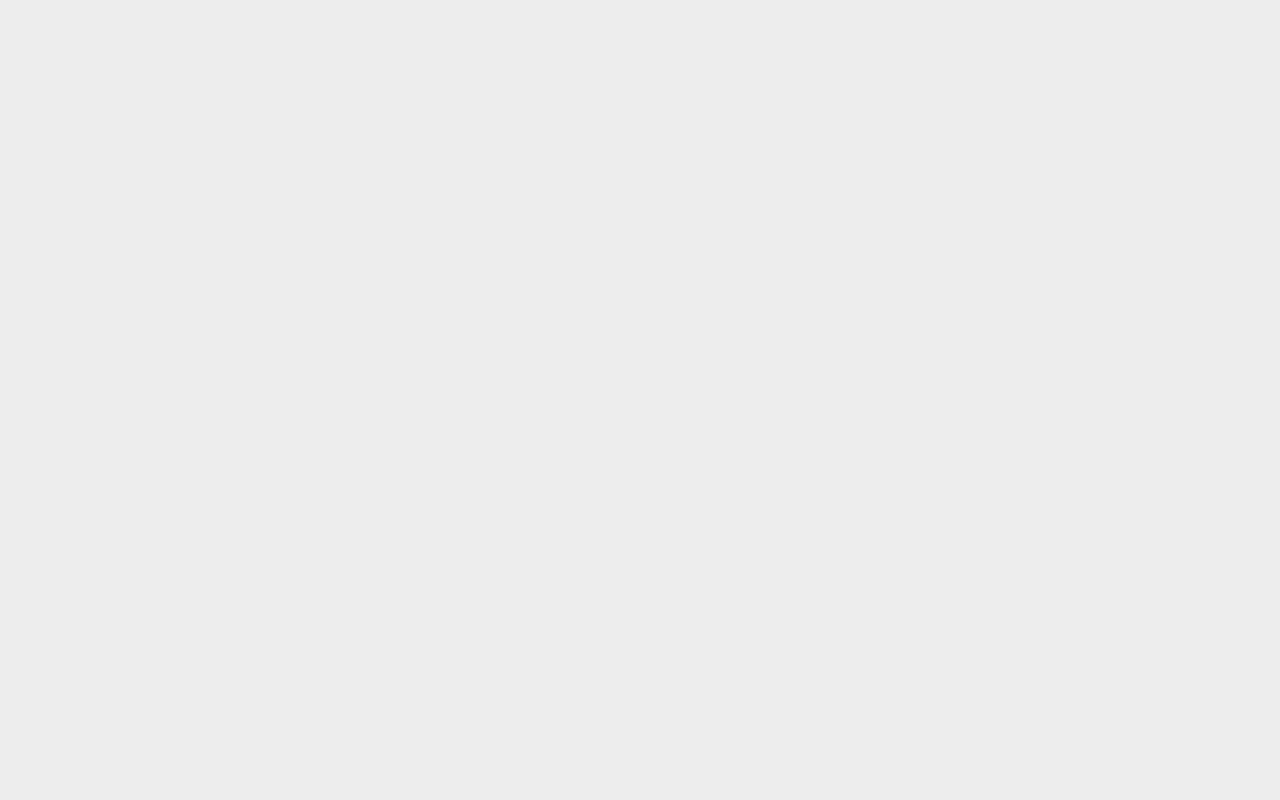
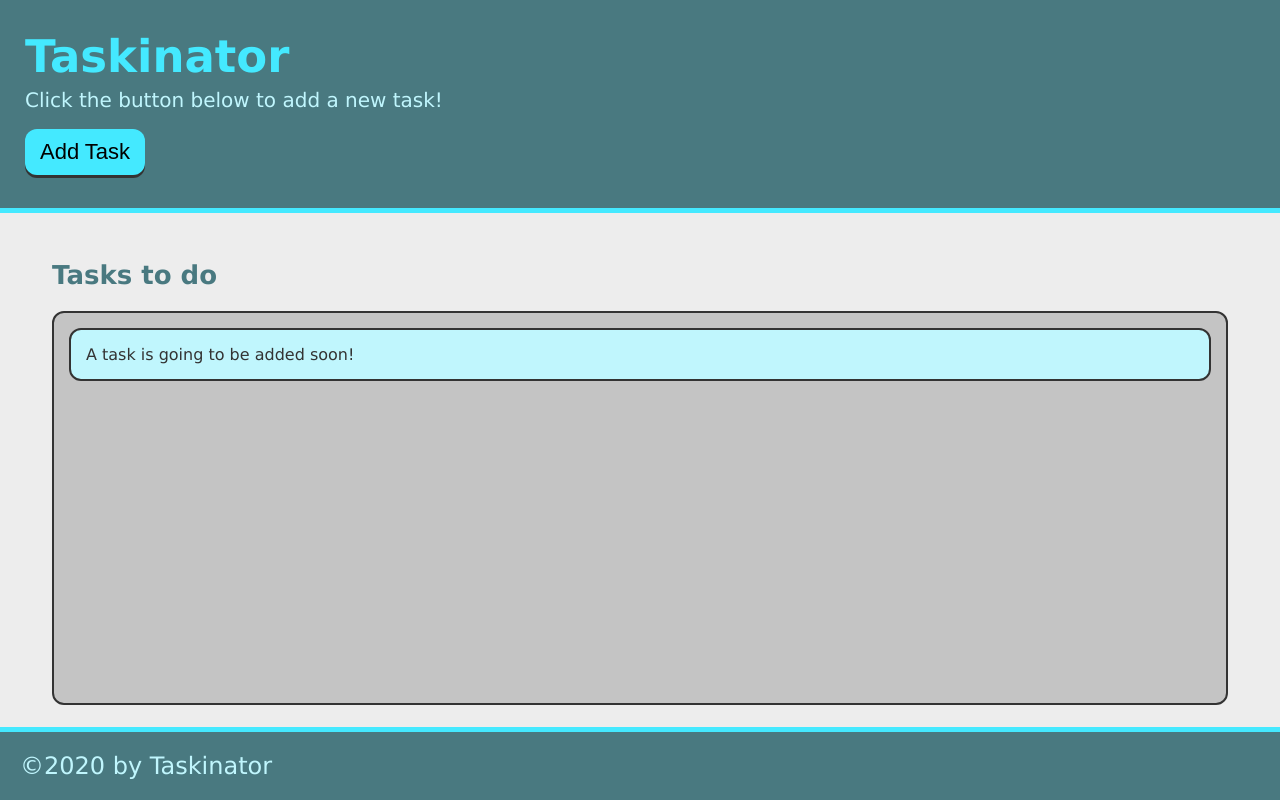
Before and after one commit to MikeStolley/taskinator, a plain HTML site: page index.html in a window 1280 px wide. Drawn offline with Linux system fonts and the light colour scheme.

Commit message:
Added html for main and footer

```diff
--- a/index.html
+++ b/index.html
@@ -10,8 +10,26 @@
 </head>
 
 <body>
+  <header>
+    <h1 class="page-title">Taskinator</h1>
+    <p>Click the button below to add a new task!</p>
+    <button class="btn" >Add Task</button>
+  </header>
+
+  <main class="page-content">
+    <section class="task-list-wrapper">
+      <h2 class="list-title">Tasks to do</h2>
+      <ul class="task-list">
+        <li class="task-item">A task is going to be added soon!</li>
+      </ul>
+    </section>
+  </main>
 
   <script src="./assets/js/script.js"></script>
 </body>
 
+
+<footer>
+  &copy;2020 by Taskinator
+</footer>
 </html>
```
